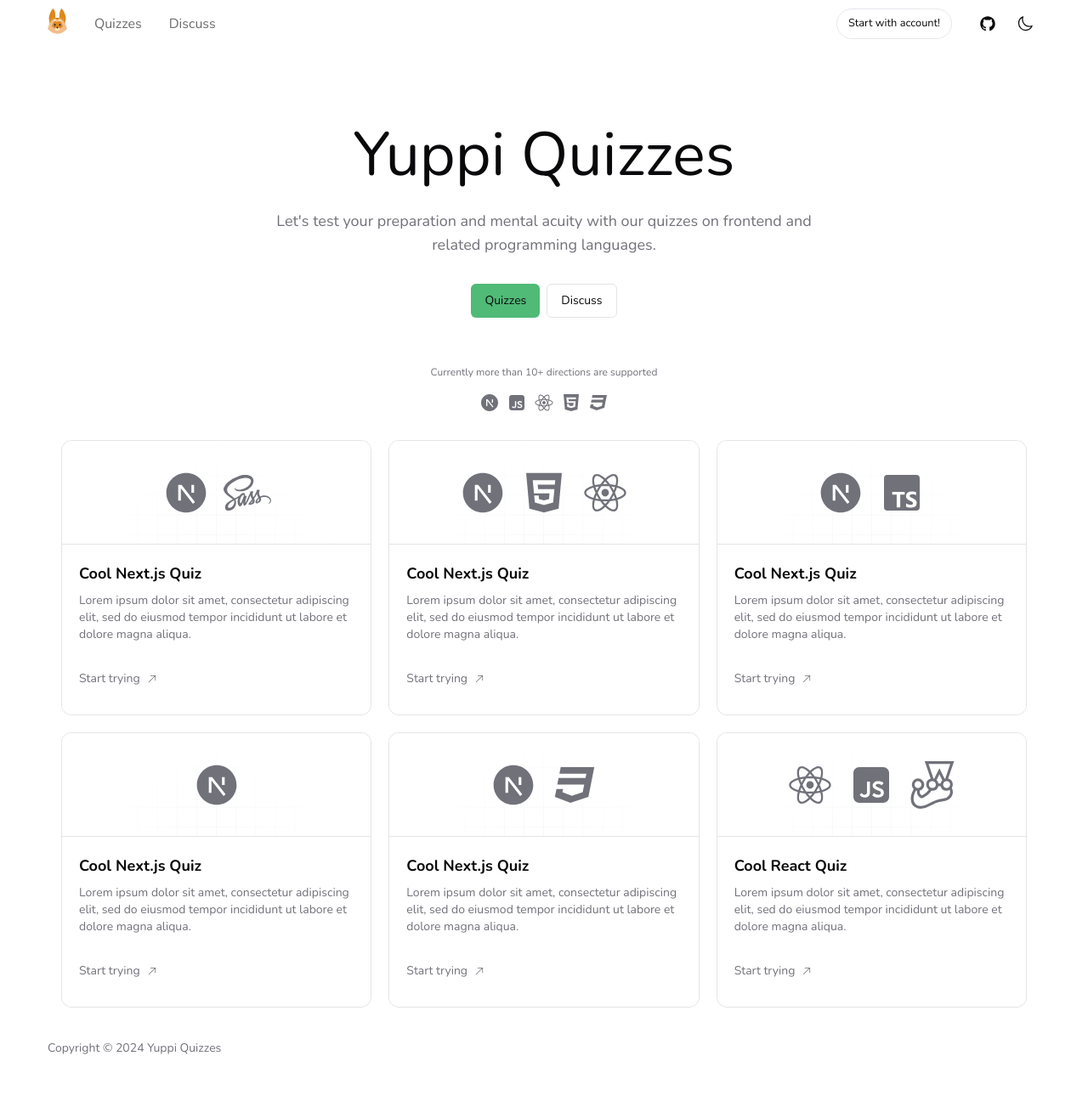
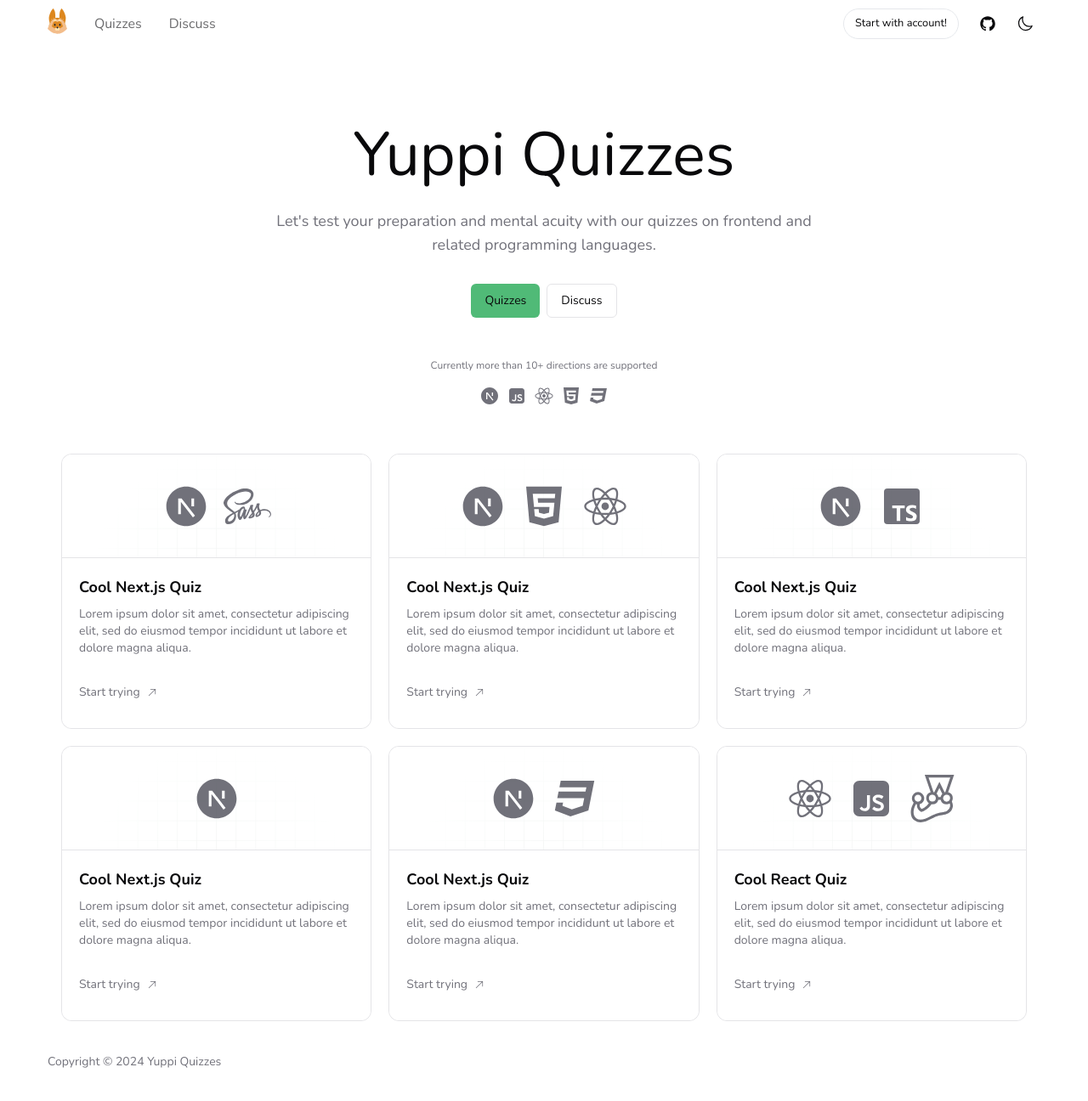
Before and after one commit to Esutarosa/yuppi, a Next.js app: page / in a window 1280 px wide. Shown: the whole page at 85% size. Built offline with nearby package versions, Linux system fonts and the light colour scheme.

Commit message:
* Change paddings

```diff
--- a/src/components/common/RegisterButton/index.tsx
+++ b/src/components/common/RegisterButton/index.tsx
@@ -7,7 +7,7 @@
   return (
     <Link
       href='/register'
-      className='mx-4 flex justify-center text-center'
+      className='mx-2 flex justify-center text-center'
     >
       <HoverBorderGradient
         containerClassName='rounded-full'
--- a/src/components/containers/Hero/index.tsx
+++ b/src/components/containers/Hero/index.tsx
@@ -24,7 +24,7 @@
                 <Link href="/discuss" aria-label="Discuss">Discuss</Link>
               </Button>
             </div>
-            <div className="flex text-center flex-col items-center my-4 lg:mt-6">
+            <div className="flex text-center flex-col items-center my-4">
               <small className="text-xs text-muted-foreground">
                 Currently more than 10+ directions are supported
               </small>
--- a/src/components/containers/Popular/index.tsx
+++ b/src/components/containers/Popular/index.tsx
@@ -8,7 +8,7 @@
 
 const Popular: FC = () => {
   return (
-    <SectionContainer id='popular' className='-mt-12'>
+    <SectionContainer id='popular' className='-mt-6'>
       <div className='mt-16 grid grid-cols-12 gap-5'>
         {getPopular.map((popular, index) => (
           <div
```
